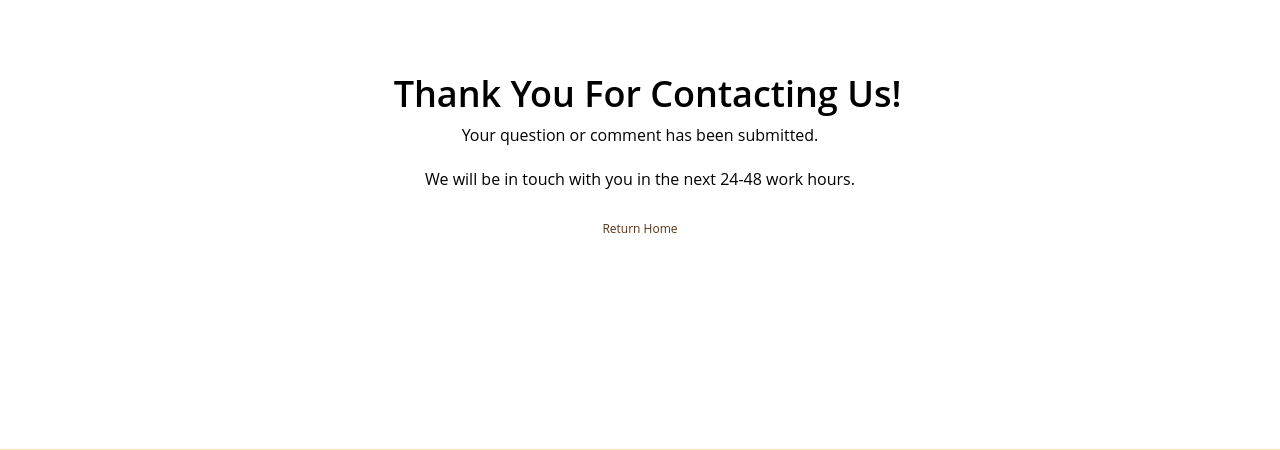
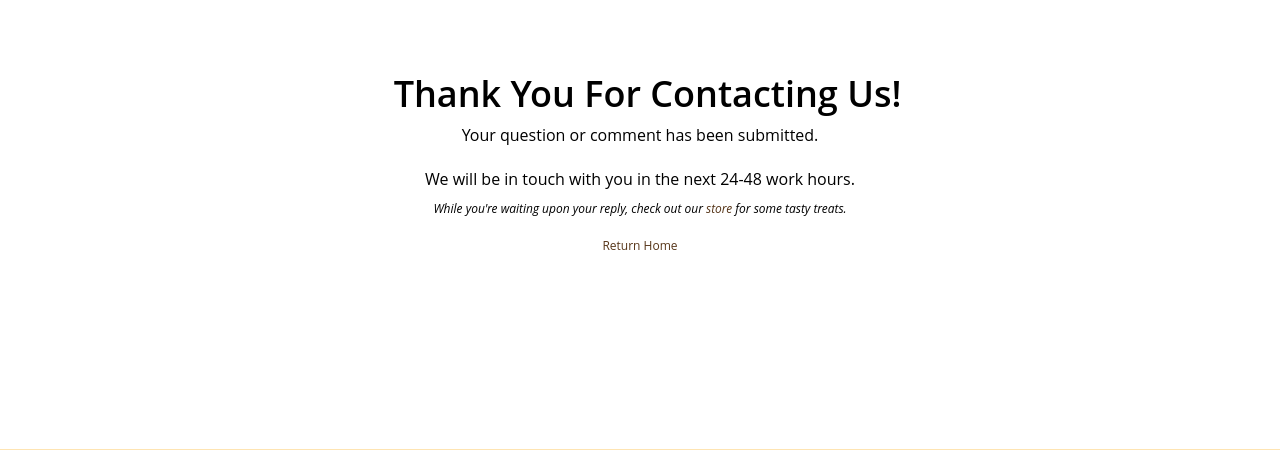
Before and after one commit to hnbvt24/E-commerce, a PHP site: page /contact-us.php in a window 1280 px wide. Shown: the part 163-613 px from the top of the page. Run offline with PHP 8.4, Linux system fonts and the light colour scheme.

Commit message:
Add a suggestion to store
An emphasized message added to the contact form submission page to
encourage customers to go to Store before they leave the site.

```diff
--- a/contact-us.php
+++ b/contact-us.php
@@ -7,6 +7,8 @@
                 <p>Your question or comment has been submitted. <br><br>
                     We will be in touch with you in the next 24-48 work hours.
                 </p>
+                <em>While you're waiting upon your reply, check out our <a href="store.php">store</a> for some
+                	tasty treats.</em>
 
             </div>
             <div class="row top-buffer text-center">
```
